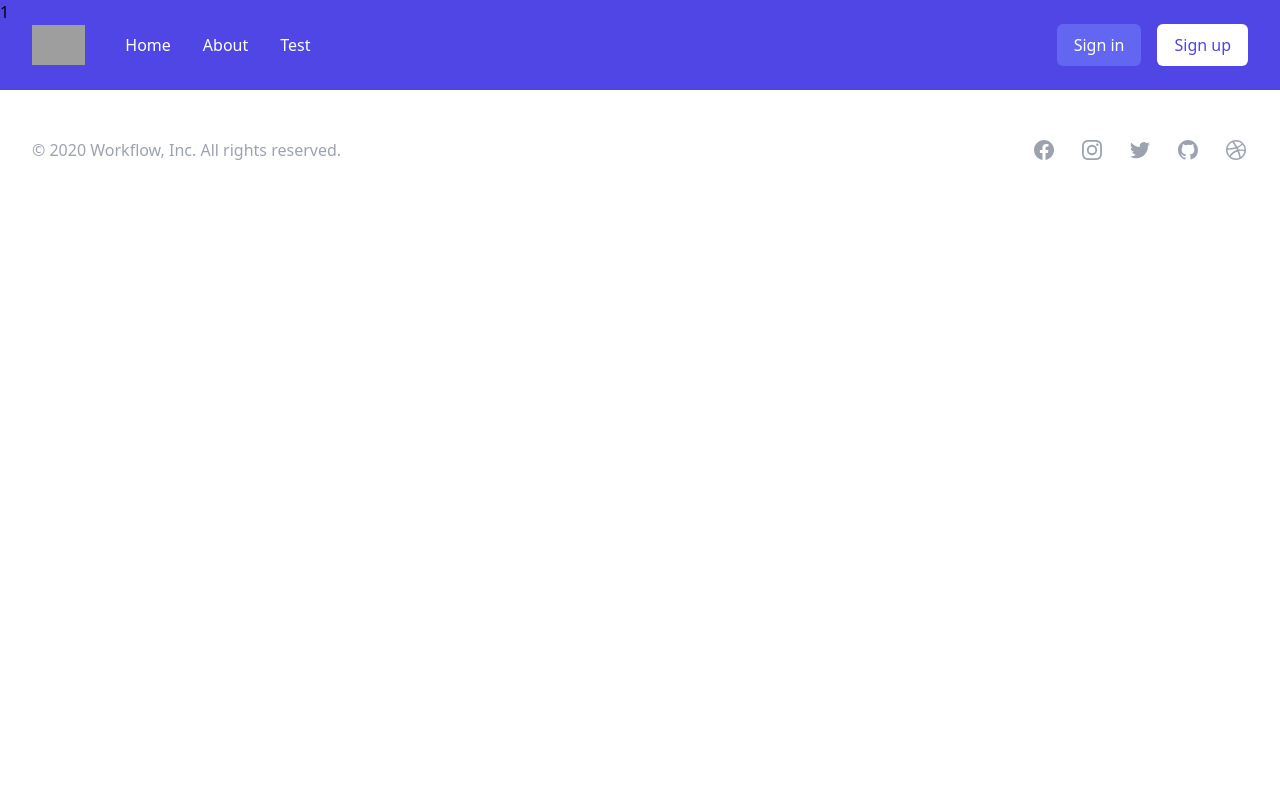
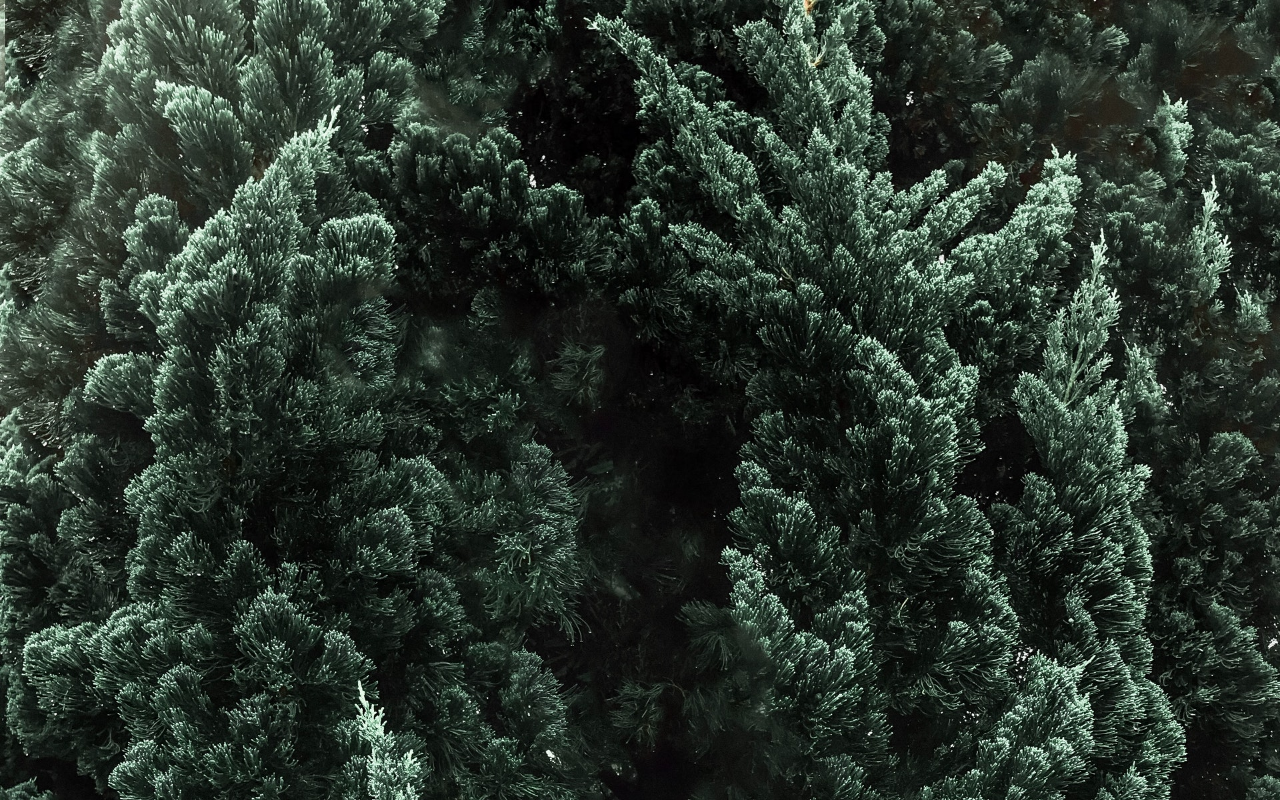
Before and after one commit to Blakeing/next-tailwind, a Next.js app: page /test in a window 1280 px wide. Shown: the top 800 px of the page. Built offline with nearby package versions, Linux system fonts and the light colour scheme; grey boxes are pictures that could not be loaded.

Commit message:
add nav/image to slider

```diff
--- a/src/components/slider.js
+++ b/src/components/slider.js
@@ -1,27 +1,127 @@
+import { useState } from 'react'
 import { useKeenSlider } from 'keen-slider/react'
 import 'keen-slider/keen-slider.min.css'
+import Image from 'next/image'
+import profilePic from '../../public/pexels-bruno-pires-10164553.jpg'
 
 export default function Slider() {
-  const [sliderRef] = useKeenSlider({
+  const [currentSlide, setCurrentSlide] = useState(0)
+  const [loaded, setLoaded] = useState(false)
+  const [sliderRef, instanceRef] = useKeenSlider({
+    initial: 0,
+    slideChanged(slider) {
+      setCurrentSlide(slider.track.details.rel)
+    },
     created() {
-      document.addEventListener('mousemove', () => console.log('move'), {
-        capture: true,
-      })
+      setLoaded(true)
     },
   })
 
   return (
+    <>
       <div
         ref={sliderRef}
         style={{ position: 'absolute' }}
         className="keen-slider inset-0 "
       >
-      <div className="keen-slider__slide number-slide1">1</div>
-      <div className="keen-slider__slide number-slide2">2</div>
-      <div className="keen-slider__slide number-slide3">3</div>
-      <div className="keen-slider__slide number-slide4">4</div>
-      <div className="keen-slider__slide number-slide5">5</div>
-      <div className="keen-slider__slide number-slide6">6</div>
+        <div className="keen-slider__slide number-slide1">
+          <Image
+            src={profilePic}
+            alt="Picture of the author"
+            placeholder="blur" // Optional blur-up while loading
+          />
         </div>
+        <div className="keen-slider__slide number-slide2">
+          <Image
+            src={profilePic}
+            alt="Picture of the author"
+            placeholder="blur" // Optional blur-up while loading
+          />
+        </div>
+        <div className="keen-slider__slide number-slide3">
+          <Image
+            src={profilePic}
+            alt="Picture of the author"
+            placeholder="blur" // Optional blur-up while loading
+          />
+        </div>
+        <div className="keen-slider__slide number-slide4">
+          <Image
+            src={profilePic}
+            alt="Picture of the author"
+            placeholder="blur" // Optional blur-up while loading
+          />
+        </div>
+        <div className="keen-slider__slide number-slide5">
+          <Image
+            src={profilePic}
+            alt="Picture of the author"
+            placeholder="blur" // Optional blur-up while loading
+          />
+        </div>
+        <div className="keen-slider__slide number-slide6">
+          <Image
+            src={profilePic}
+            alt="Picture of the author"
+            placeholder="blur" // Optional blur-up while loading
+          />
+        </div>
+      </div>
+      {loaded && instanceRef.current && (
+        <>
+          <Arrow
+            left
+            onClick={(e) => e.stopPropagation() || instanceRef.current?.prev()}
+            disabled={currentSlide === 0}
+          />
+
+          <Arrow
+            onClick={(e) => e.stopPropagation() || instanceRef.current?.next()}
+            disabled={
+              currentSlide ===
+              instanceRef.current.track.details.slides.length - 1
+            }
+          />
+        </>
+      )}
+      {loaded && instanceRef.current && (
+        <div className="dots">
+          {[
+            ...Array(instanceRef.current.track.details.slides.length).keys(),
+          ].map((idx) => {
+            return (
+              <button
+                key={idx}
+                onClick={() => {
+                  instanceRef.current?.moveToIdx(idx)
+                }}
+                className={'dot' + (currentSlide === idx ? ' active' : '')}
+              ></button>
+            )
+          })}
+        </div>
+      )}
+    </>
   )
 }
+
+function Arrow(props) {
+  const disabeld = props.disabled ? ' arrow--disabled' : ''
+  return (
+    <svg
+      onClick={props.onClick}
+      className={`arrow ${
+        props.left ? 'arrow--left' : 'arrow--right'
+      } ${disabeld}`}
+      xmlns="http://www.w3.org/2000/svg"
+      viewBox="0 0 24 24"
+    >
+      {props.left && (
+        <path d="M16.67 0l2.83 2.829-9.339 9.175 9.339 9.167-2.83 2.829-12.17-11.996z" />
+      )}
+      {!props.left && (
+        <path d="M5 3l3.057-3 11.943 12-11.943 12-3.057-3 9-9z" />
+      )}
+    </svg>
+  )
+}
--- a/src/pages/test.js
+++ b/src/pages/test.js
@@ -1,7 +1,7 @@
 import Slider from '../components/slider'
 import Layout from '../components/layout'
 import { useEffect } from 'react'
-import useWindowDimensions from 'src/components/useWIndowDimensions'
+import useWindowDimensions from '../lib/hooks/useWIndowDimensions'
 
 export default function Test() {
   const { height } = useWindowDimensions()
--- a/src/styles/components.css
+++ b/src/styles/components.css
@@ -77,3 +77,59 @@
     rgba(174, 63, 255, 1) 100%
   );
 }
+
+.navigation-wrapper {
+  position: relative;
+}
+
+.dots {
+  display: flex;
+  padding: 20px 0;
+  justify-content: center;
+  width: 100%;
+  position: absolute;
+  bottom: 0;
+}
+
+.dot {
+  border: none;
+  width: 10px;
+  height: 10px;
+  background: #c5c5c5;
+  border-radius: 50%;
+  margin: 0 5px;
+  padding: 5px;
+  cursor: pointer;
+}
+
+.dot:focus {
+  outline: none;
+}
+
+.dot.active {
+  background: #000;
+}
+
+.arrow {
+  width: 30px;
+  height: 30px;
+  position: absolute;
+  top: 50%;
+  transform: translateY(-50%);
+  -webkit-transform: translateY(-50%);
+  fill: #fff;
+  cursor: pointer;
+}
+
+.arrow--left {
+  left: 5px;
+}
+
+.arrow--right {
+  left: auto;
+  right: 5px;
+}
+
+.arrow--disabled {
+  fill: rgba(255, 255, 255, 0.5);
+}
```
Also changed, not shown: public/pexels-bruno-pires-10164553.jpg (added), src/lib/hooks/useWIndowDimensions.js (renamed from src/components/useWIndowDimensions.js). Lines whose indentation alone changed are shown as unchanged.
